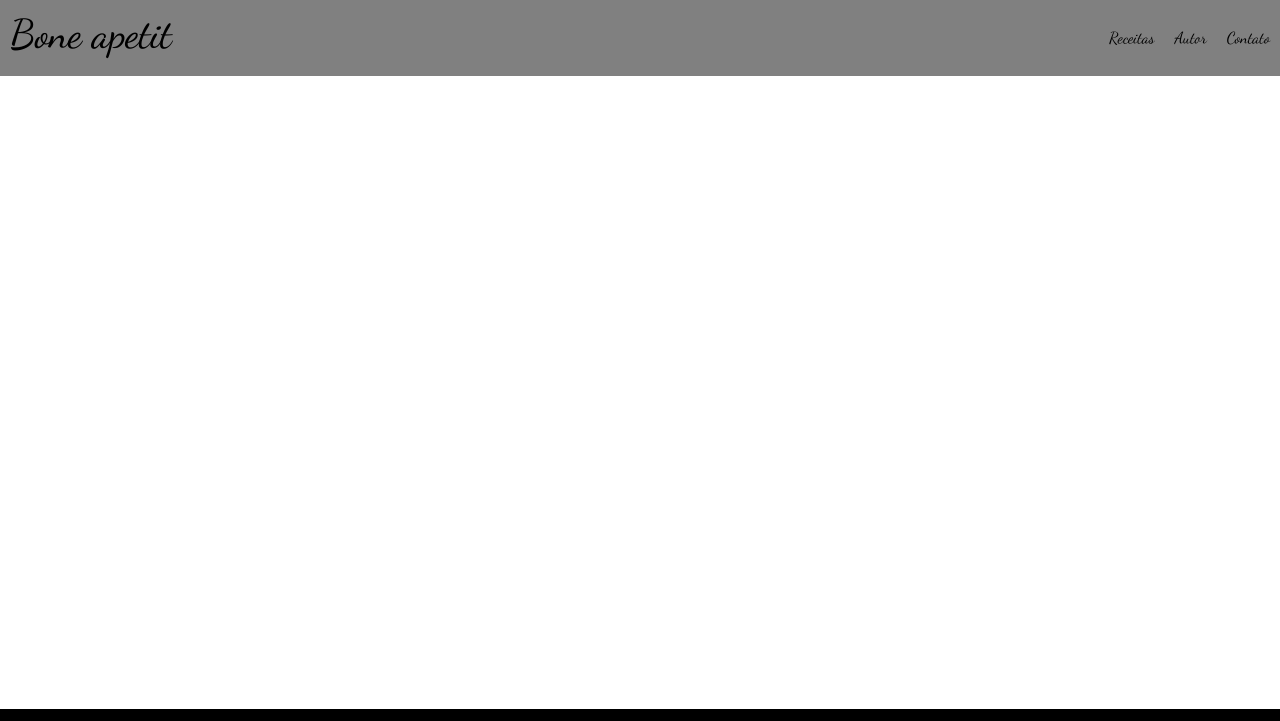
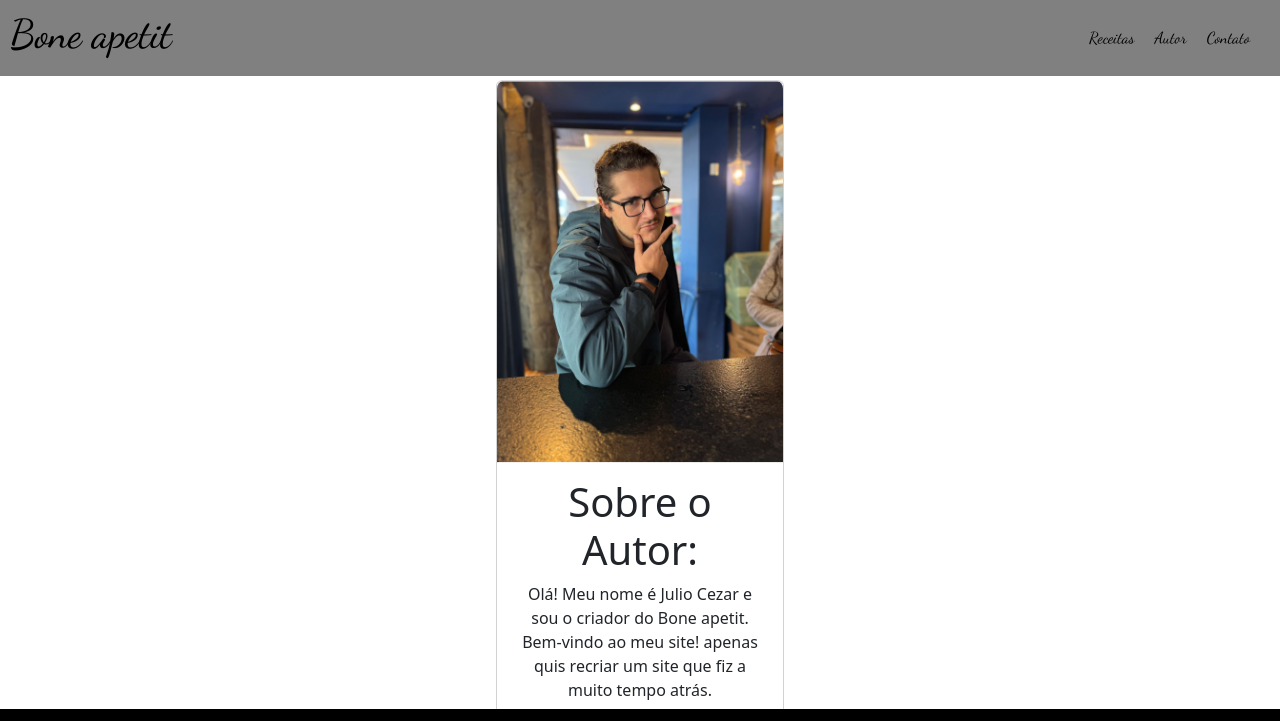
Before and after one commit to Jujusempix/Bone-Apetit-Recriation, a plain HTML site: page pages/autor.html in a window 1280 px wide. Shown: the top 721 px of the page. Drawn offline with nearby package versions, Linux system fonts and the light colour scheme.

Commit message:
V0.3 - tela de autor semi-pronta

```diff
--- a/pages/autor.html
+++ b/pages/autor.html
@@ -22,9 +22,21 @@
         <li><a class="text-decoration-none text-black" href="./receitas.html">Receitas</a></li>
         <li><a class="text-decoration-none text-black" href="./autor.html">Autor</a></li>
         <li><a class="text-decoration-none text-black" href="./contato.html">Contato</a></li>
+
+
+        <h1></h1>
       </ul>
     </nav>
   </header>
+
+  <div class="card position-absolute top-50 start-50 translate-middle centraliza" style="width: 18rem;">
+    <img src="../img/juju.jpg" class="card-img-center" alt="foto do jujusemluz">
+    <div class="card-body">
+      <h1>Sobre o Autor:</h1>
+      <p class="card-text">Olá! Meu nome é Julio Cezar e sou o criador do Bone apetit. Bem-vindo ao meu site! apenas quis recriar um site que fiz a muito tempo atrás.</p>
+    </div>
+  </div>
+
 
   <footer>
     <img src="" alt="logo do JujuSemPix">
--- a/style/geralStyle.css
+++ b/style/geralStyle.css
@@ -32,3 +32,14 @@ footer {
     position: fixed;
     bottom: 0;
 }
+
+.centraliza{
+    margin-left: auto;
+    margin-right: auto;
+    text-align: center;
+
+}
+
+.card-img-center {
+    border-radius: 2% 2% 0px 0px;
+}
```
Also changed, not shown: img/juju.jpg (added).
